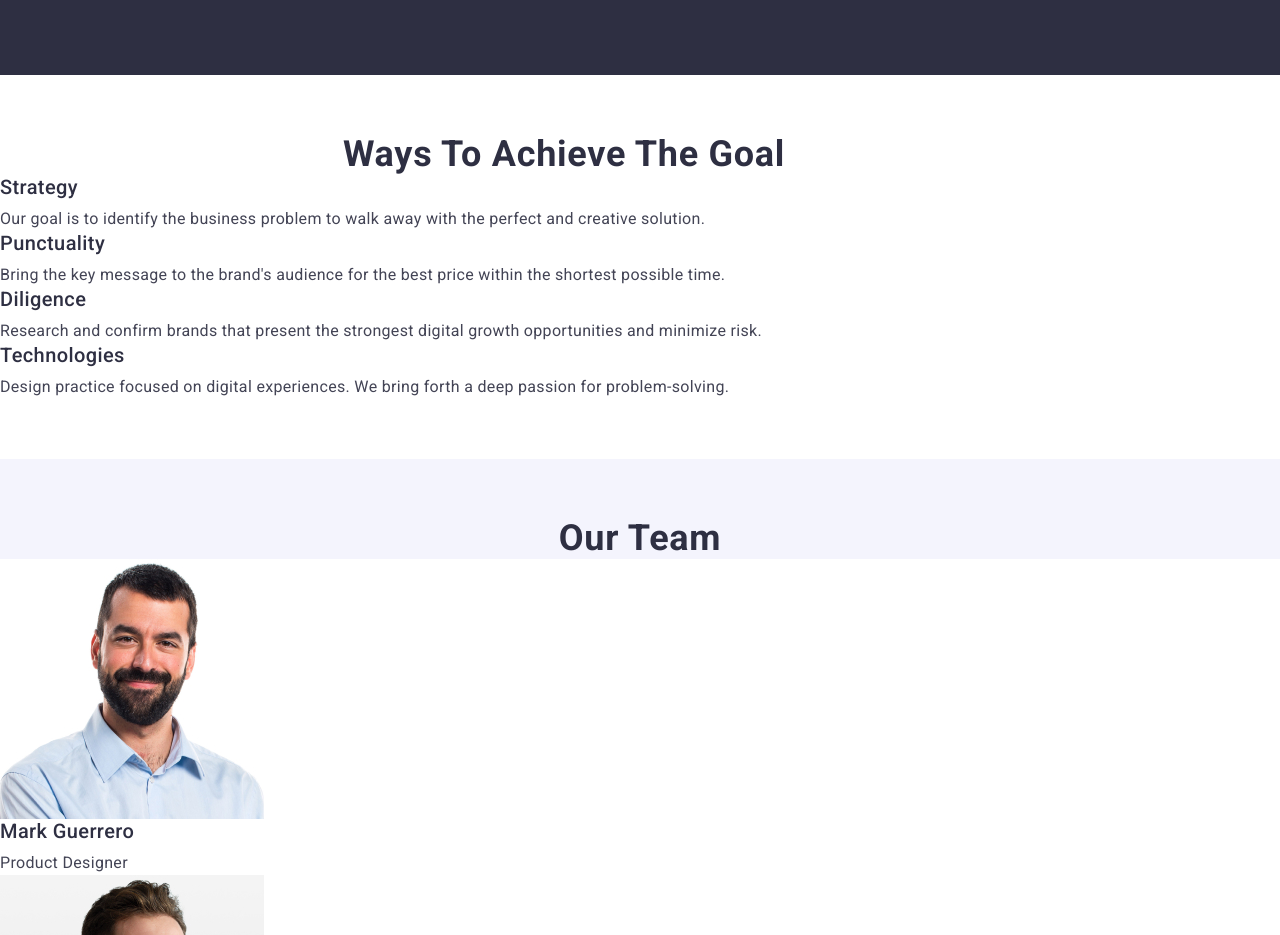
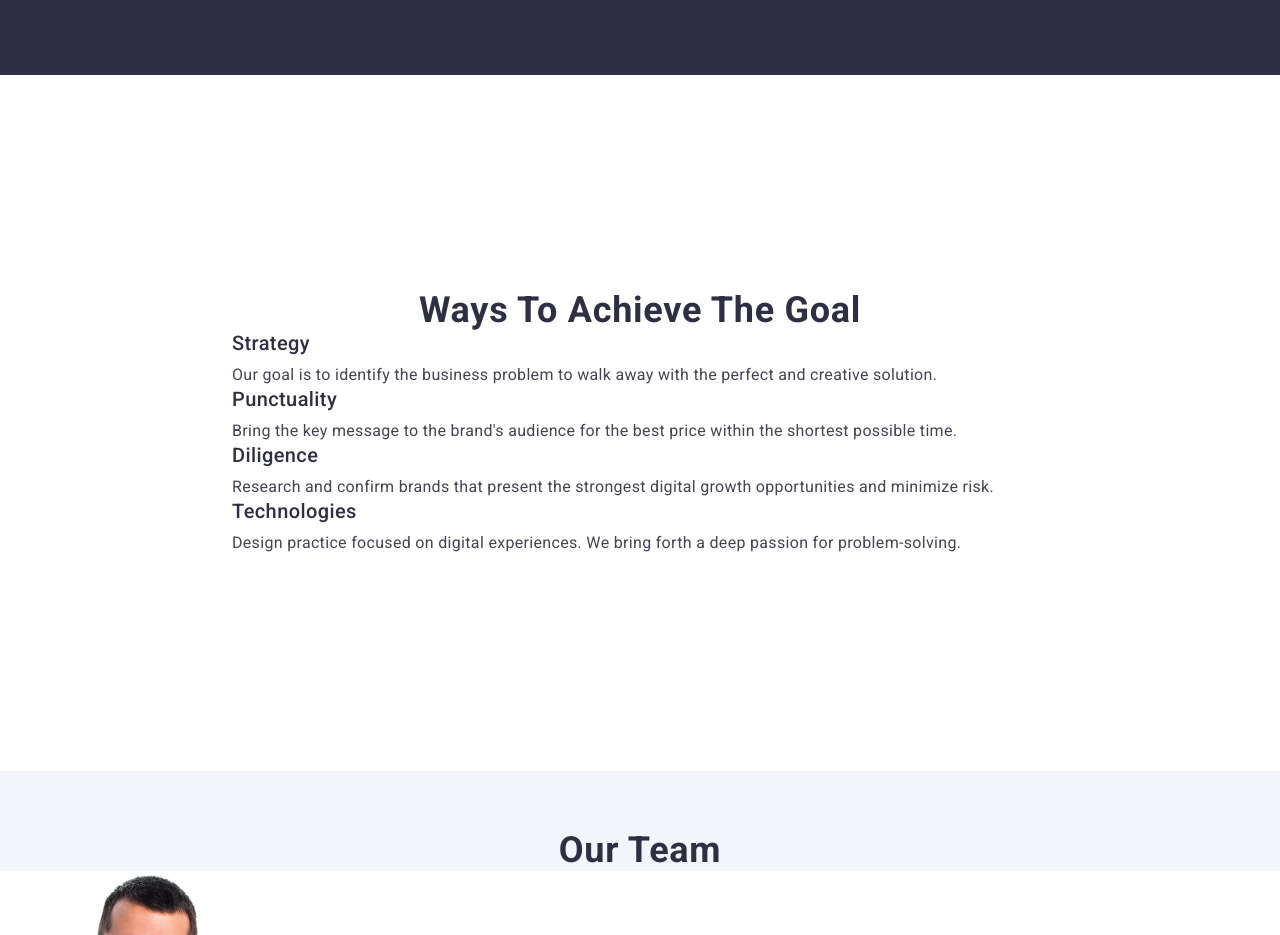
Before and after one commit to truepetruha/goit-markup-hw-03, a plain HTML site: page index.html in a window 1280 px wide. Shown: the part 860-1795 px from the top of the page. Drawn offline with nearby package versions, Linux system fonts and the light colour scheme.

Commit message:
Update styles.css

```diff
--- a/css/styles.css
+++ b/css/styles.css
@@ -32,10 +32,13 @@ section {
 
 .container {
     max-width: 1128px;
+    margin: 0 auto;
+    padding: 156px;
 }
 
 .container-double {
     max-width: 1440px;
+    margin: 0 auto;
 }
 
 .ourteam {
```
